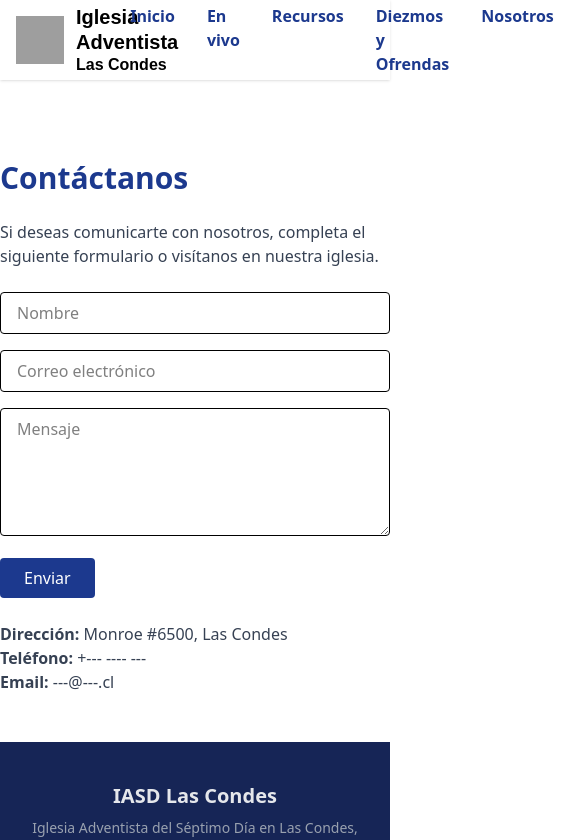
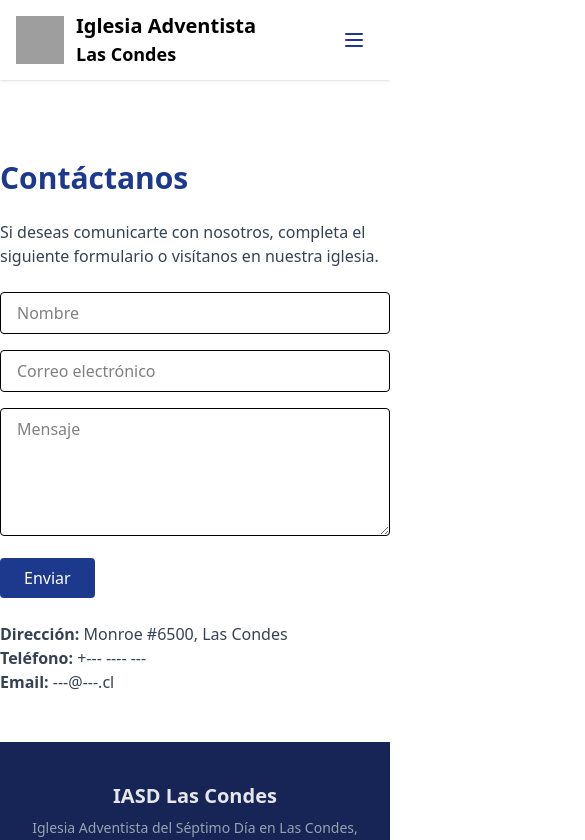
Before and after one commit to Dan5166/iasd-webpage, a React (Vite) app: page /contacto in a window 390 px wide. Shown: the top 840 px of the page, 585 px wide, since content can reach past the window. Built offline with nearby package versions, Linux system fonts and the light colour scheme; grey boxes are pictures that could not be loaded.

Commit message:
ADD responsive initials

```diff
--- a/src/components/Hero.tsx
+++ b/src/components/Hero.tsx
@@ -92,7 +92,7 @@ export default function Hero() {
       >
         <div className="absolute inset-0 bg-black/40 flex items-center justify-center">
           <div className="text-white container">
-            <div className="space-y-4 text-left max-w-xl">
+            <div className="space-y-4 text-left lg:max-w-xl p-2">
               <h1 className="text-4xl font-bold">{slides[current].titulo}</h1>
               <p className="text-lg">{slides[current].descripcion}</p>
               <button className="bg-blue-700 hover:bg-blue-800 px-6 py-3 rounded-lg font-semibold cursor-pointer">
@@ -106,13 +106,13 @@ export default function Hero() {
       {/* Botones */}
       <button
         onClick={prevSlide}
-        className="absolute top-1/2 left-5 -translate-y-1/2 bg-black/40 p-3 rounded-full text-white hover:bg-black/60"
+        className="absolute top-1/2 left-5 -translate-y-1/2 bg-black/40 p-3 rounded-full text-white hover:bg-black/60 hidden sm:block"
       >
         <i className="fa-solid fa-chevron-left"></i>
       </button>
       <button
         onClick={nextSlide}
-        className="absolute top-1/2 right-5 -translate-y-1/2 bg-black/40 p-3 rounded-full text-white hover:bg-black/60"
+        className="absolute top-1/2 right-5 -translate-y-1/2 bg-black/40 p-3 rounded-full text-white hover:bg-black/60 hidden sm:block"
       >
         <i className="fa-solid fa-chevron-right"></i>
       </button>
--- a/src/components/Navbar.tsx
+++ b/src/components/Navbar.tsx
@@ -19,7 +19,7 @@ const menuItems = [
       { label: "Quiénes somos", path: "/nosotros" },
       { label: "Grupos Pequeños", path: "/nosotros/grupos-pequenos" },
     ],
-  }, //Quiénes somos
+  },
   {
     label: "Ministerios",
     children: [
@@ -34,58 +34,63 @@ const menuItems = [
 
 export default function Navbar() {
   const [openMenu, setOpenMenu] = useState<number | null>(null);
+  const [mobileOpen, setMobileOpen] = useState(false);
 
   return (
-    <nav className="bg-white text-blue-900 font-semibold shadow h-20">
+    <nav className="bg-white text-blue-900 font-semibold shadow h-20 z-50">
       <div className="container mx-auto flex justify-between items-center px-4 h-full">
         {/* Logo */}
         <Link to="/" className="flex items-center gap-3">
-          {/* Imagen del símbolo */}
           <img
             src="https://web.archive.org/web/20241202073724/https://static.wixstatic.com/media/4a3f12_06dcad3c3e7a447780ed192bbe95ebbc~mv2.png/v1/fill/w_69,h_60,al_c,q_85,usm_0.66_1.00_0.01,enc_avif,quality_auto/little_symbol_nbg.png"
             alt="Logo IASD"
             className="w-12 h-12"
           />
-
-          {/* Texto del logo en dos líneas */}
           <div className="flex flex-col leading-tight text-black">
-            <span
-              style={{
-                fontFamily:
-                  "wfont_4a3f12_dfb8d0447e284de6a73b4febe68275e1, wf_dfb8d0447e284de6a73b4febe, orig_adventsanslogo, sans-serif",
-                fontSize: "1.25rem",
-                fontWeight: "bold",
-              }}
-            >
-              Iglesia Adventista
-            </span>
-            <span
-              style={{
-                fontFamily:
-                  "wfont_4a3f12_dfb8d0447e284de6a73b4febe68275e1, wf_dfb8d0447e284de6a73b4febe, orig_adventsanslogo, sans-serif",
-                fontSize: "1rem",
-                fontWeight: "600",
-              }}
-            >
-              Las Condes
-            </span>
+            <span className="text-xl font-bold">Iglesia Adventista</span>
+            <span className="text-lg font-semibold">Las Condes</span>
           </div>
         </Link>
 
-        {/* Menú principal */}
-        <div className="flex gap-8 relative">
+        {/* Botón hamburguesa solo en móviles */}
+        <button
+          className="lg:hidden p-2 rounded-md hover:bg-gray-100"
+          onClick={() => setMobileOpen(!mobileOpen)}
+        >
+          {/* Icono hamburguesa */}
+          <svg
+            xmlns="http://www.w3.org/2000/svg"
+            className="h-6 w-6"
+            fill="none"
+            viewBox="0 0 24 24"
+            stroke="currentColor"
+          >
+            {mobileOpen ? (
+              <path
+                strokeLinecap="round"
+                strokeLinejoin="round"
+                strokeWidth={2}
+                d="M6 18L18 6M6 6l12 12"
+              />
+            ) : (
+              <path
+                strokeLinecap="round"
+                strokeLinejoin="round"
+                strokeWidth={2}
+                d="M4 6h16M4 12h16M4 18h16"
+              />
+            )}
+          </svg>
+        </button>
+
+        {/* Menú en desktop */}
+        <div className="hidden lg:flex gap-8 relative">
           {menuItems.map((item, idx) => (
             <div
               key={idx}
               className="relative"
-              onMouseEnter={() => {
-                console.log("OPEN: ", idx);
-                setOpenMenu(idx);
-              }}
-              onMouseLeave={() => {
-                console.log("CLOSE: ");
-                setOpenMenu(null);
-              }}
+              onMouseEnter={() => setOpenMenu(idx)}
+              onMouseLeave={() => setOpenMenu(null)}
             >
               {item.path ? (
                 <Link to={item.path} className="hover:text-blue-600">
@@ -97,7 +102,6 @@ export default function Navbar() {
                 </span>
               )}
 
-              {/* Submenú */}
               {item.children && openMenu === idx && (
                 <div className="absolute top-full left-0 mt-0 bg-white shadow-lg rounded-lg py-2 w-48 z-10">
                   {item.children.map((subItem, subIdx) => (
@@ -115,6 +119,43 @@ export default function Navbar() {
           ))}
         </div>
       </div>
+
+      {/* Menú móvil desplegable */}
+      {mobileOpen && (
+        <div className="lg:hidden bg-white shadow-md px-4 py-3 space-y-2 z-50">
+          {menuItems.map((item, idx) => (
+            <div key={idx}>
+              {item.path ? (
+                <Link
+                  to={item.path}
+                  className="block py-2 hover:text-blue-600"
+                  onClick={() => setMobileOpen(false)}
+                >
+                  {item.label}
+                </Link>
+              ) : (
+                <details>
+                  <summary className="cursor-pointer py-2 hover:text-blue-600">
+                    {item.label}
+                  </summary>
+                  <div className="pl-4">
+                    {item.children?.map((subItem, subIdx) => (
+                      <Link
+                        key={subIdx}
+                        to={subItem.path}
+                        className="block py-1 text-sm hover:text-blue-600"
+                        onClick={() => setMobileOpen(false)}
+                      >
+                        {subItem.label}
+                      </Link>
+                    ))}
+                  </div>
+                </details>
+              )}
+            </div>
+          ))}
+        </div>
+      )}
     </nav>
   );
 }
```
